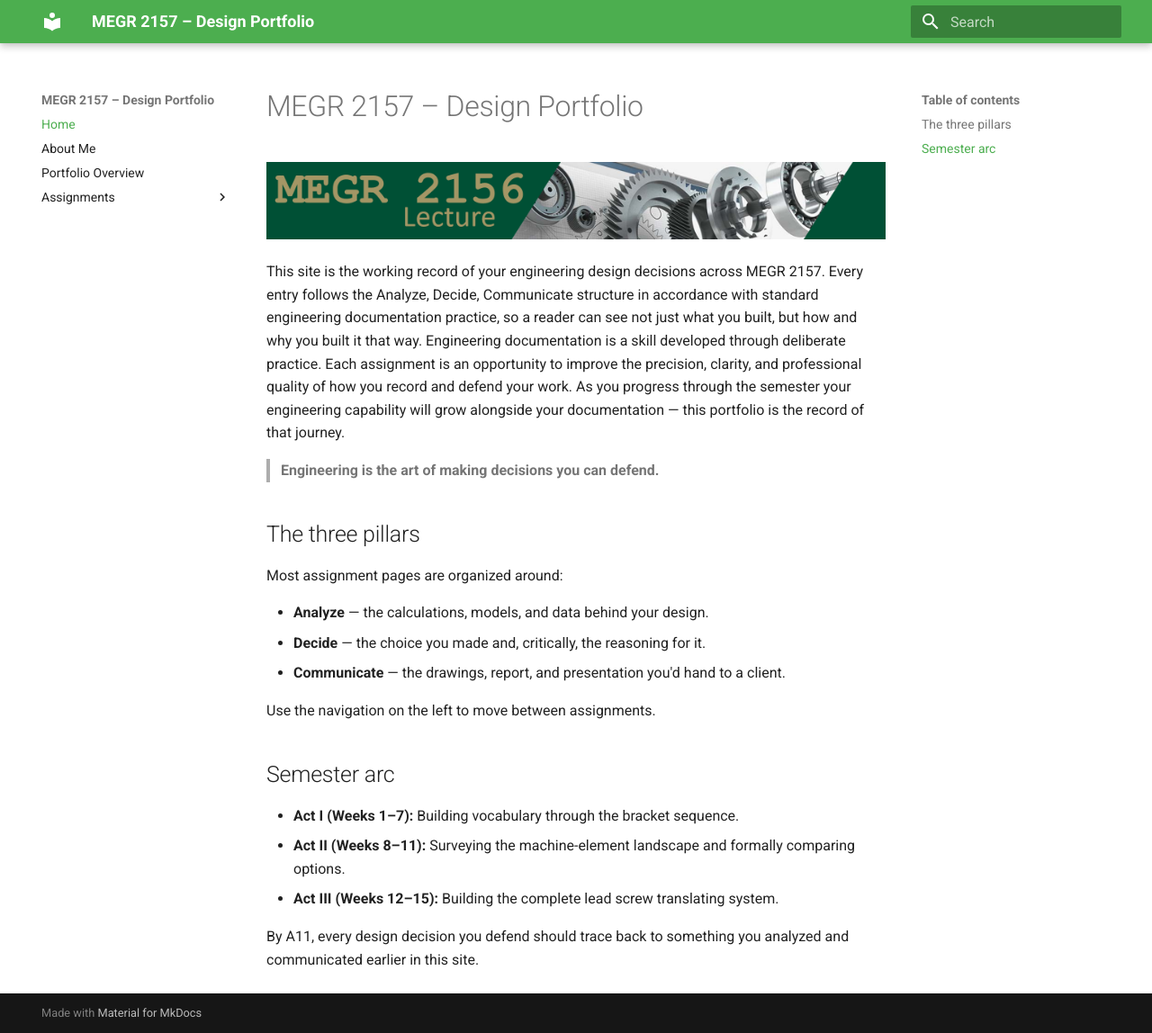
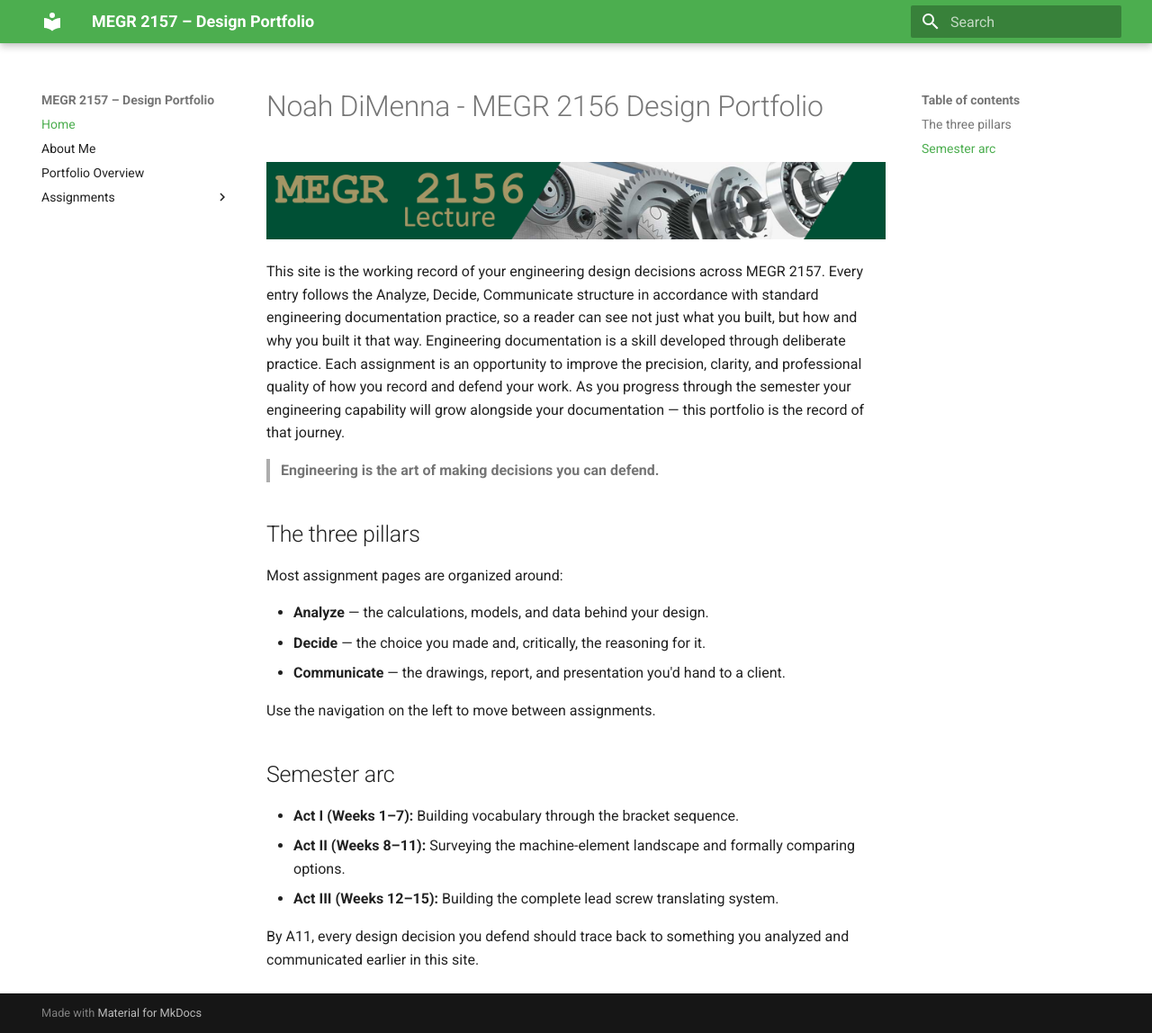
Before and after one commit to Noah-DiMenna/megr2156-portfolio, an MkDocs documentation site: the page built from docs/index.md, in a window 1280 px wide and 1148 px high. Shown: the whole window at 90% size. Built offline with MkDocs 1.6.1 and Material for MkDocs 9.7.7, drawn with Linux system fonts in a browser that asks for light colours.

Commit message:
Change title to 'Noah DiMenna - MEGR 2156 Design Portfolio'
Updated the title and course number in the documentation.

```diff
--- a/docs/index.md
+++ b/docs/index.md
@@ -1,4 +1,4 @@
-# MEGR 2157 – Design Portfolio
+# Noah DiMenna - MEGR 2156 Design Portfolio
 
 ![MEGR 2156-7 Title](MEGR2156title.png)
 
```
